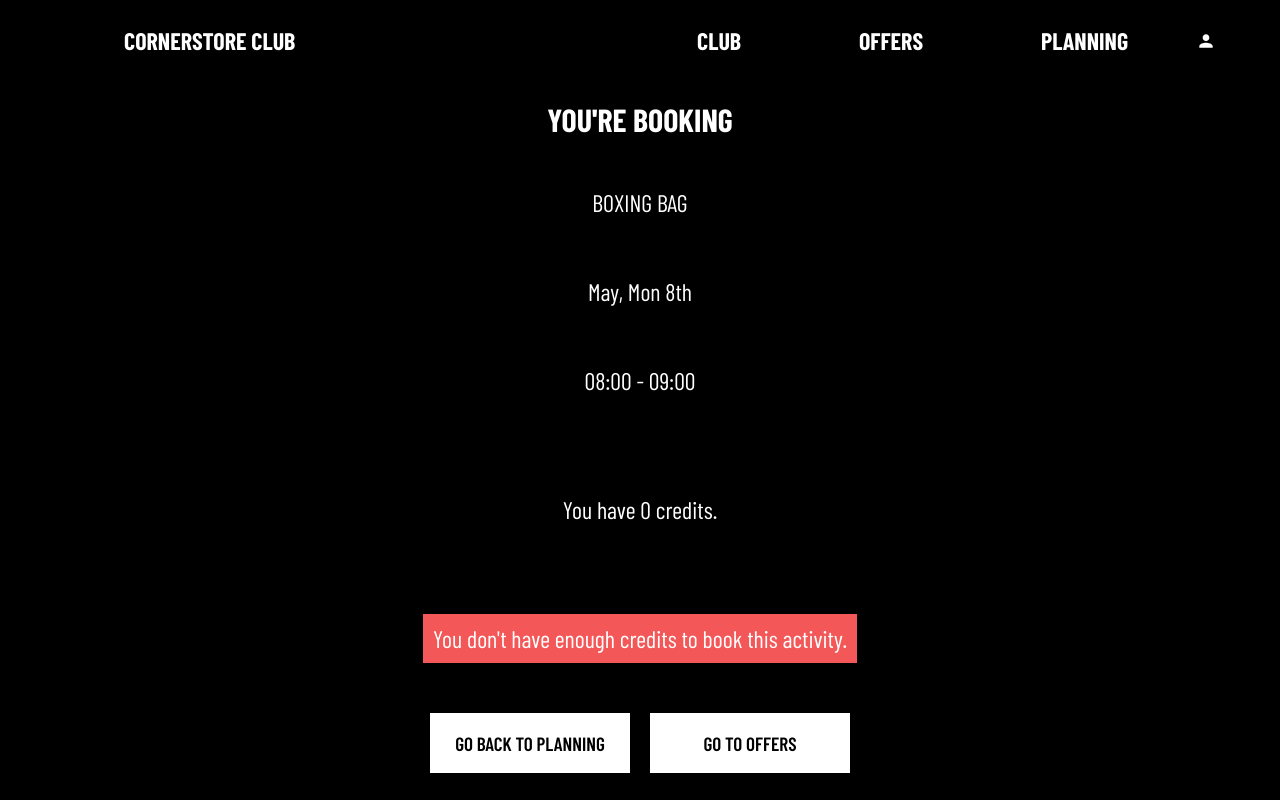
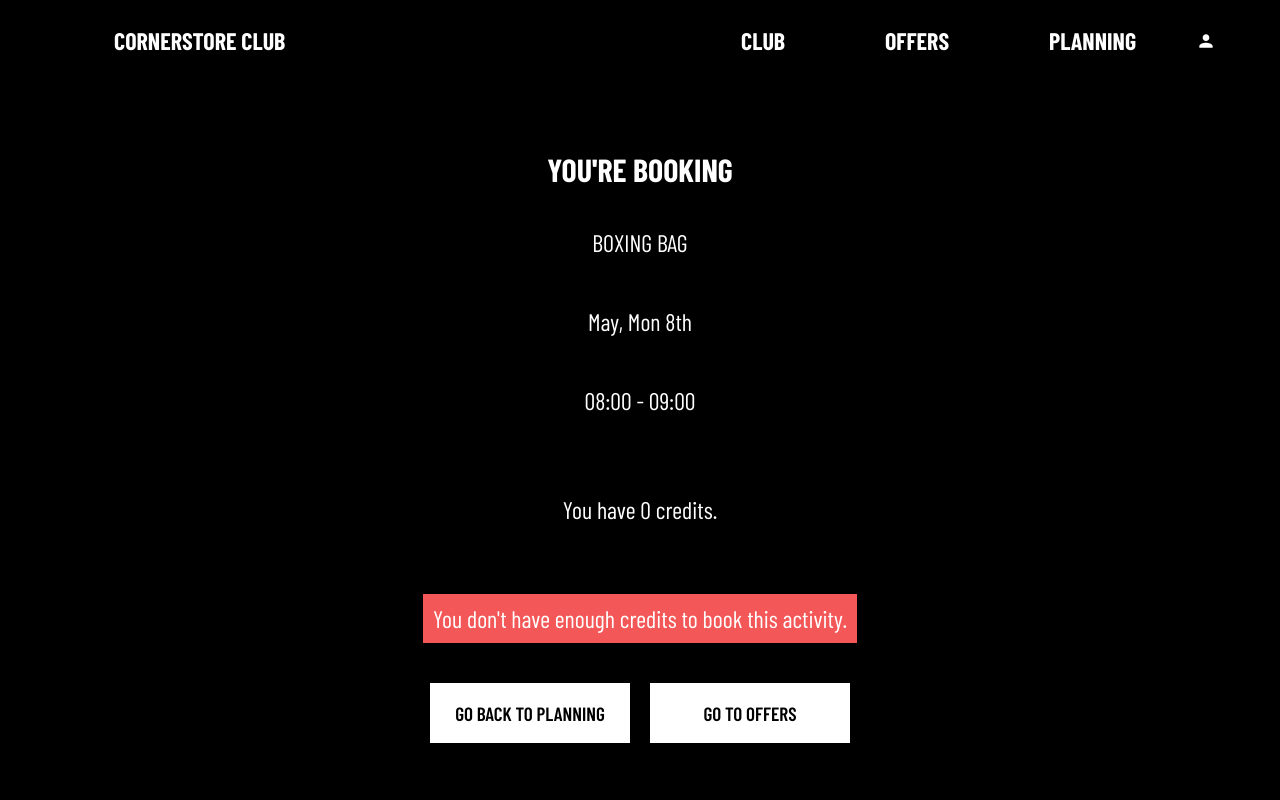
Before and after one commit to Lea2119/cornerstore-club, a React (Create React App) app: page /book/1ed in a window 1280 px wide. Built offline with nearby package versions, Linux system fonts and the light colour scheme; a web font is replaced by a local one.

Commit message:
booking section modified

```diff
--- a/src/components/Navigation.js
+++ b/src/components/Navigation.js
@@ -35,7 +35,7 @@ const Navigation = () => {
           </NavLink>
           <NavLink to="">
             <li>
-              <Badge badgeContent={credits} color="primary">
+              <Badge badgeContent={credits} color="error">
                 <PersonIcon
                   className="icon"
                   sx={{ color: "white", width: "20px", height: "20px" }}
--- a/src/style/Booking.css
+++ b/src/style/Booking.css
@@ -4,7 +4,7 @@
   flex-direction: column;
   justify-content: center;
   align-items: center;
-  margin-top: 100px;
+  margin-top: 150px;
 }
 
 .booking h1 {
@@ -17,7 +17,7 @@
 
 .booking p {
   font-size: 1.5rem;
-  margin: 40px;
+  margin: 30px;
   padding: 10px;
 }
 
```
